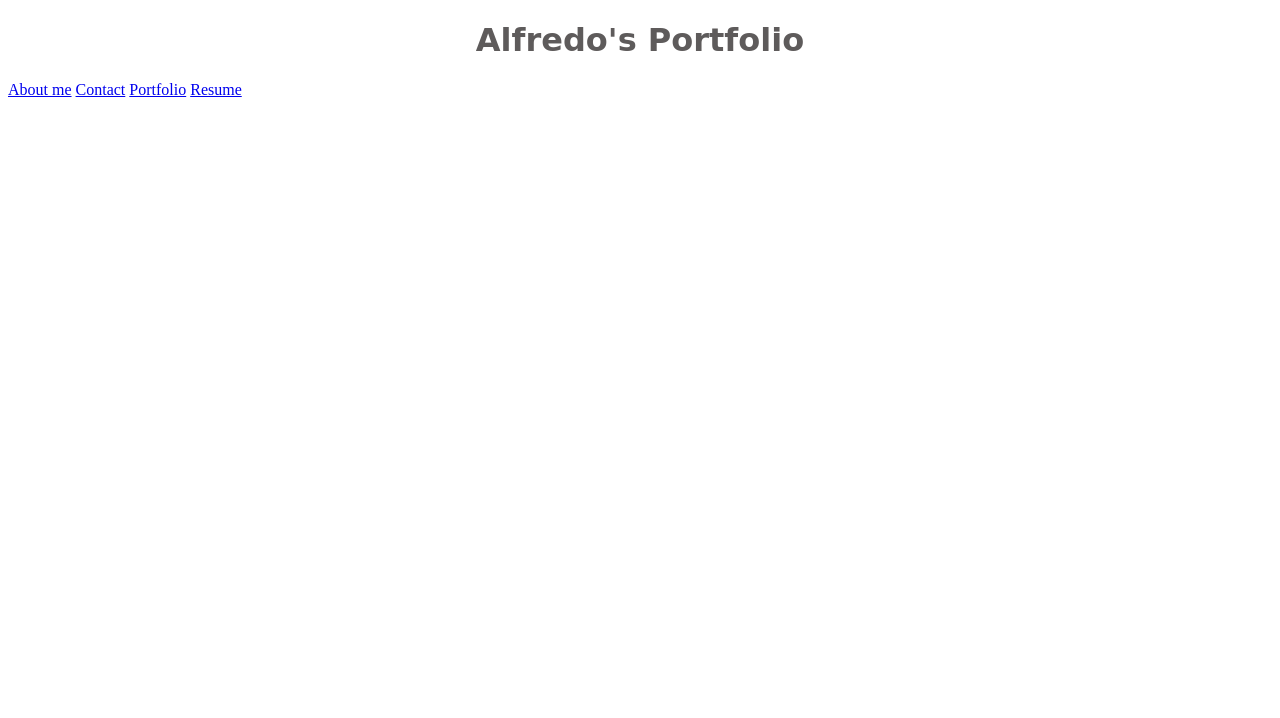
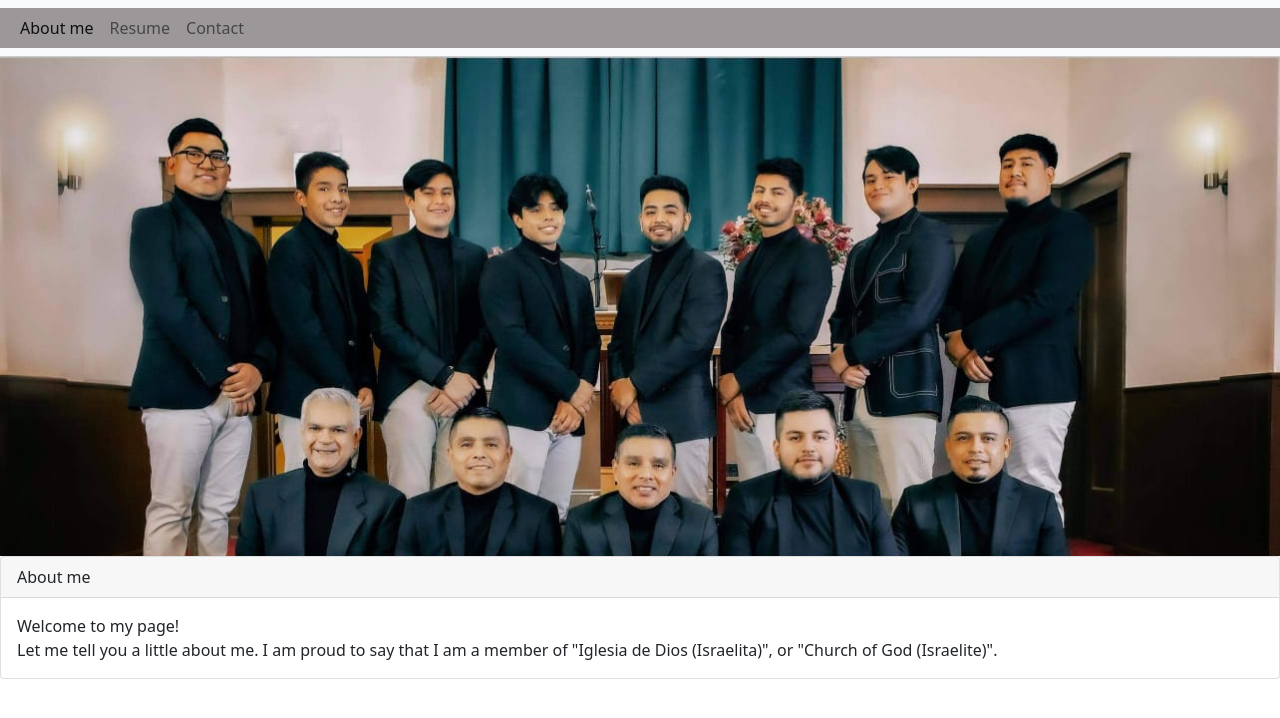
Before and after one commit to Vfredo602/Portfolio-1, a plain HTML site: page index.html in a window 1280 px wide. Drawn offline with nearby package versions, Linux system fonts and the light colour scheme; a web font is replaced by a local one.

Commit message:
updated portfolio

```diff
--- a/index.html
+++ b/index.html
@@ -5,42 +5,50 @@
     <meta http-equiv="X-UA-Compatible" content="IE=edge" />
     <meta name="viewport" content="width=device-width, initial-scale=1.0" />
     <!-- Google Fonts Link -->
-    <link
-      href="https://fonts.googleapis.com/css2?family=Montserrat:wght@100&family=Open+Sans&family=Roboto&display=swap"
-      rel="stylesheet"
-    />
-    <link rel="stylesheet" type="text/css" href="css/styles.css" />
+    <link rel="stylesheet" a href="">
+    <link href="https://cdn.jsdelivr.net/npm/bootstrap@5.0.0-beta3/dist/css/bootstrap.min.css" rel="stylesheet" integrity="sha384-eOJMYsd53ii+scO/bJGFsiCZc+5NDVN2yr8+0RDqr0Ql0h+rP48ckxlpbzKgwra6" crossorigin="anonymous">
+    <link rel="stylesheet" type="text/css" href="css/styles.css">
     <title>Alfredo's Portfolio</title>
   </head>
   <body>
-    <header class="nav-items">
-      <!-- <div class="container"></div> -->
-      <h1 id="title">Alfredo's Portfolio</h1>
-        <nav id="nav-links">
-          <!-- <img src="coffee.png" width=200 height=200> -->
-            <a href="#about-me">About me</a>
-            <a href="#my-contact">Contact</a>
-            <a href="#my-portfolio">Portfolio</a>
-            <a href="#index.html">Resume</a>
+    <!-- Navbar -->
+    <nav class="navbar navbar-expand-lg navbar-light bg-light">
+      <div class="container-fluid">
+        <!-- <a class="navbar-brand" href="#">Navbar</a> -->
+        <button class="navbar-toggler" type="button" data-bs-toggle="collapse" data-bs-target="#navbarNav" aria-controls="navbarNav" aria-expanded="false" aria-label="Toggle navigation">
+          <span class="navbar-toggler-icon"></span>
+        </button>
+        <div class="collapse navbar-collapse" id="navbarNav">
+          <ul class="navbar-nav">
+            <li class="nav-item">
+              <a class="nav-link active" aria-current="page" href="#">About me</a>
+            </li>
+            <li class="nav-item">
+              <a class="nav-link" href="#">Resume</a>
+            </li>
+            <li class="nav-item">
+              <a class="nav-link" href="#">Contact</a>
+            </li>
+          </ul>
+        </div>
+      </div>
+    </nav>
 
-      </nav>
-    </header>
 
-<section id="about-me">
+    <!-- ShowCase -->
+    <div id= "bg-img"></div>
 
-</section>
 
-<section id="my-contact">
-
-</section>
-
-<section id="my-portfolio">
-
-</section>
-
-<secion id="my-resume">
-
-</secion>
-
+    <!-- About me -->
+    <div class="card">
+      <div class="card-header">
+        About me
+      </div>
+      <div class="card-body">
+        <p class="card-text">Welcome to my page!<br>
+           Let me tell you a little about me. I am proud to say that I am a member of "Iglesia de Dios (Israelita)", or "Church of God (Israelite)".
+        </p>
+      </div>
+    </div>
   </body>
 </html>
```
Also changed, not shown: images/CopyMasai.jpeg (added), images/Masai2.jpg (added), images/coffee.png (deleted), images/me.png (added), images/mee.jpg (added), 1 other file.
